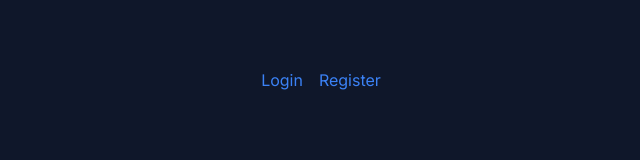
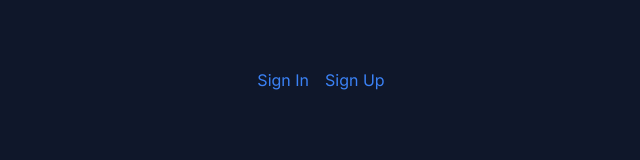
Before and after one commit to HaraldHenriksson/react-tetris, a Next.js app: page / in a window 1280 px wide. Shown: the part 328-488 px from the top of the page, without its empty margins (319-959 px from the left). Built offline with nearby package versions, Linux system fonts and the light colour scheme.

Commit message:
changed naming to sign-in and sign-up

```diff
--- a/src/app/(signedout)/login/page.tsx
+++ /dev/null
@@ -1,5 +0,0 @@
-import React from "react";
-
-export default function Login() {
-  return <div>Login</div>;
-}
--- a/src/app/page.tsx
+++ b/src/app/page.tsx
@@ -9,11 +9,14 @@ export default function Home() {
       </header>
 
       <div className="mb-6">
-        <Link href="/login" className="mr-4 text-blue-500 hover:text-blue-700">
-          Login
+        <Link
+          href="/sign-in"
+          className="mr-4 text-blue-500 hover:text-blue-700"
+        >
+          Sign In
         </Link>
-        <Link href="/register" className="text-blue-500 hover:text-blue-700">
-          Register
+        <Link href="/sign-up" className="text-blue-500 hover:text-blue-700">
+          Sign Up
         </Link>
       </div>
 
```
Also changed, not shown: src/app/(signedout)/sign-up/page.tsx (renamed from src/app/(signedout)/register/page.tsx).
